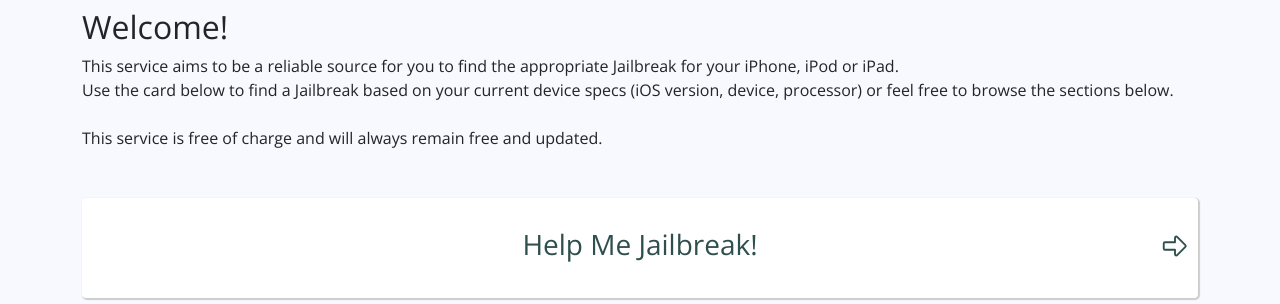
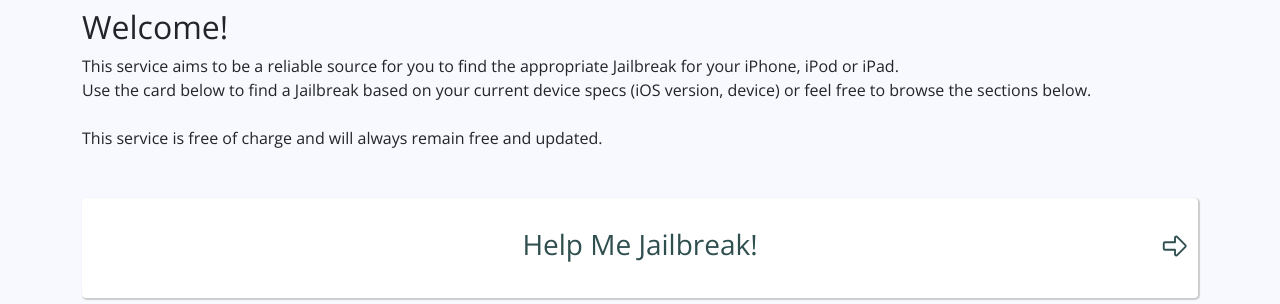
Before and after one commit to mass1ve-err0r/CanIJailbreak2-Website, a Python web app: template templates/pages/Index.jinja2 in a window 1280 px wide. Shown: the part 59-363 px from the top of the page. Run offline with Jinja, Linux system fonts and the light colour scheme; the template is opened without the code that fills it: most values are stand-ins (such as "Sample title", 1, 10 or a date in 2020).

Commit message:
Hotfix Index + Foundation Templates * change some text around
---
+ added type to stylesheet link to avoid strict errors

```diff
--- a/templates/_Foundation.jinja2
+++ b/templates/_Foundation.jinja2
@@ -33,7 +33,7 @@
         <link href="https://cdn.jsdelivr.net/npm/bootstrap@5.0.0-beta1/dist/css/bootstrap.min.css" rel="stylesheet" integrity="sha384-giJF6kkoqNQ00vy+HMDP7azOuL0xtbfIcaT9wjKHr8RbDVddVHyTfAAsrekwKmP1" crossorigin="anonymous">
 
         <!-- custom CSS -->
-        <link rel="stylesheet" href="{{ url_for('static', filename='css/cij2.css')}}">
+        <link rel="stylesheet" type="text/css" href="{{ url_for('static', filename='css/cij2.css')}}">
 
         <!-- Icons -->
         <link rel="apple-touch-icon" href="{{ url_for('static', filename='favicons/apple-touch-icon.png') }}">
--- a/templates/pages/Index.jinja2
+++ b/templates/pages/Index.jinja2
@@ -51,7 +51,7 @@
                 <h2>Welcome!</h2>
                 <p>
                     This service aims to be a reliable source for you to find the appropriate Jailbreak for your iPhone, iPod or iPad.<br>
-                    Use the card below to find a Jailbreak based on your current device specs (iOS version, device, processor)
+                    Use the card below to find a Jailbreak based on your current device specs (iOS version, device)
                     or feel free to browse the sections below.<br>
                     <br>
                     This service is free of charge and will always remain free and updated.
```
